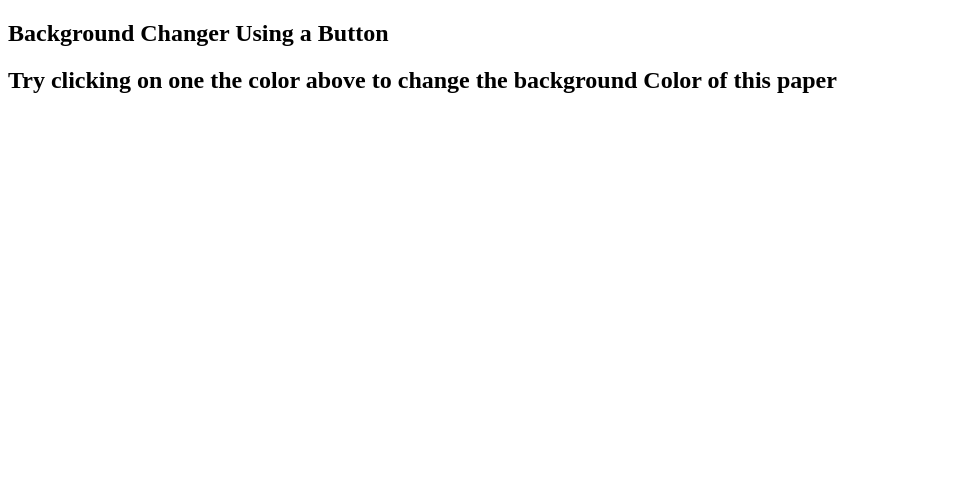
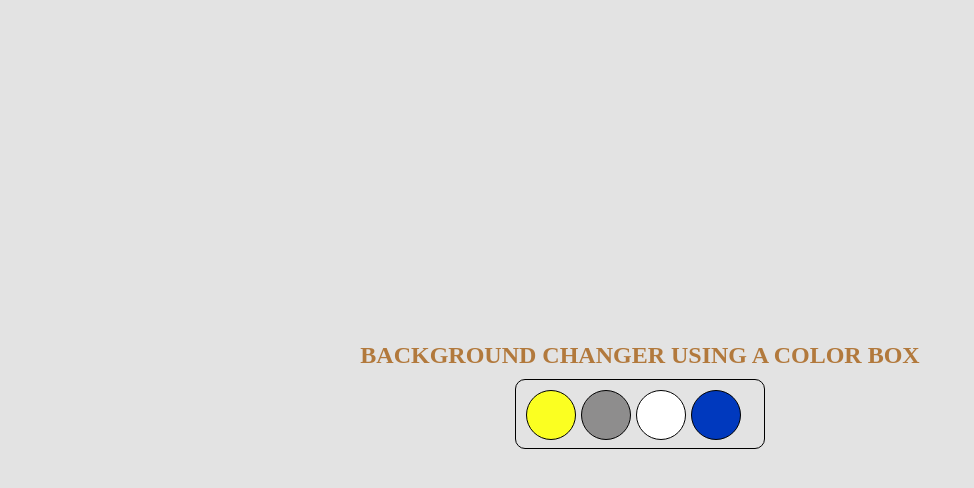
Before and after one commit to kumar-riteshjha/Self-Made-Project, a plain HTML site: page 4_Mini_JS_Project/color_changer/index.html in a window 1280 px wide. Shown: the whole page, without its empty margins (0-974 px from the left). Drawn offline with Linux system fonts and the light colour scheme.

Commit message:
Done color changer task

```diff
--- a/4_Mini_JS_Project/color_changer/index.html
+++ b/4_Mini_JS_Project/color_changer/index.html
@@ -1,4 +1,3 @@
-<!DOCTYPE html>
 <html lang="en">
 <head>
     <meta charset="UTF-8">
@@ -8,12 +7,18 @@
 
 </head>
 <body>
-    <h2>Background Changer Using a Button</h2>
-    <span class="Button" id="gray"></span>
-    <span class="Button" id="green"></span>
-    <span class="Button" id="blue"></span>
+    <h2>Background Changer Using a color Box</h2>
+    <div id="btnss">
+      <span class="Button" id="yellow"></span>
+      <span class="Button" id="gray"></span>
+      <span class="Button" id="white"></span>
+      <span class="Button" id="blue"></span>
+    </div>
+    <!-- <span class="Button" id="gray"></span>
     <span class="Button" id="white"></span>
-    <h2><span>Try clicking on one the color above to change the background Color of this paper</span></h2>
+    <span class="Button" id="blue"></span> -->
+    <!-- <span class="Button" id="yellow"></span> -->
+
 </body>
 <script src="script.js"></script>
 </html>
--- a/4_Mini_JS_Project/color_changer/main.css
+++ b/4_Mini_JS_Project/color_changer/main.css
@@ -0,0 +1,59 @@
+*{
+  margin: 0px;
+  padding: 0px;
+  box-sizing: border-box;
+}
+body{
+  display: flex;
+  justify-content: center;
+  align-items: center;
+  flex-direction: column;
+  height: 100vh;
+  background-color: rgb(227, 227, 227);
+}
+h2{
+  color: rgb(178, 121, 60);
+  text-transform: uppercase;
+}
+#gray{
+  width: 50px;
+  height: 50px;
+  border: 1px solid black;
+  background-color: rgb(142, 141, 141);
+  cursor: pointer;
+  border-radius: 50%;
+}
+#white{
+  width: 50px;
+  height: 50px;
+  border: 1px solid black;
+  background-color: rgb(255, 255, 255);
+  cursor: pointer;
+  border-radius: 50%;
+}
+#blue{
+  width: 50px;
+  height: 50px;
+  border: 1px solid black;
+  background-color: rgb(0, 57, 190);
+  cursor: pointer;
+  border-radius: 50%;
+}
+#yellow{
+  width: 50px;
+  height: 50px;
+  border: 1px solid black;
+  background-color: rgb(251, 255, 33);
+  cursor: pointer;
+  border-radius: 50%;
+}
+#btnss{
+  display: flex;
+  gap: 5px;
+  width: 250px;
+  height: 70px;
+  border: 1px solid black;
+  border-radius: 10px;
+  padding:10px;
+  margin: 10px;
+}
--- a/4_Mini_JS_Project/color_changer/script.js
+++ b/4_Mini_JS_Project/color_changer/script.js
@@ -1,2 +1,22 @@
 const btn = document.querySelectorAll('.Button');
-document.querySelector('body')
+const body = document.querySelector('body');
+
+btn.forEach(function(Button){
+    console.log(Button);
+    Button.addEventListener("click", function(e){
+        console.log(e)
+        console.log(e.target)
+        if(e.target === yellow ){
+          body.style.backgroundColor = e.target.id
+        }
+        if(e.target === blue ){
+            body.style.backgroundColor = e.target.id
+          }
+          if(e.target === white ){
+            body.style.backgroundColor = e.target.id
+          }
+          if(e.target === gray ){
+            body.style.backgroundColor = e.target.id
+          }
+    });
+});
```
